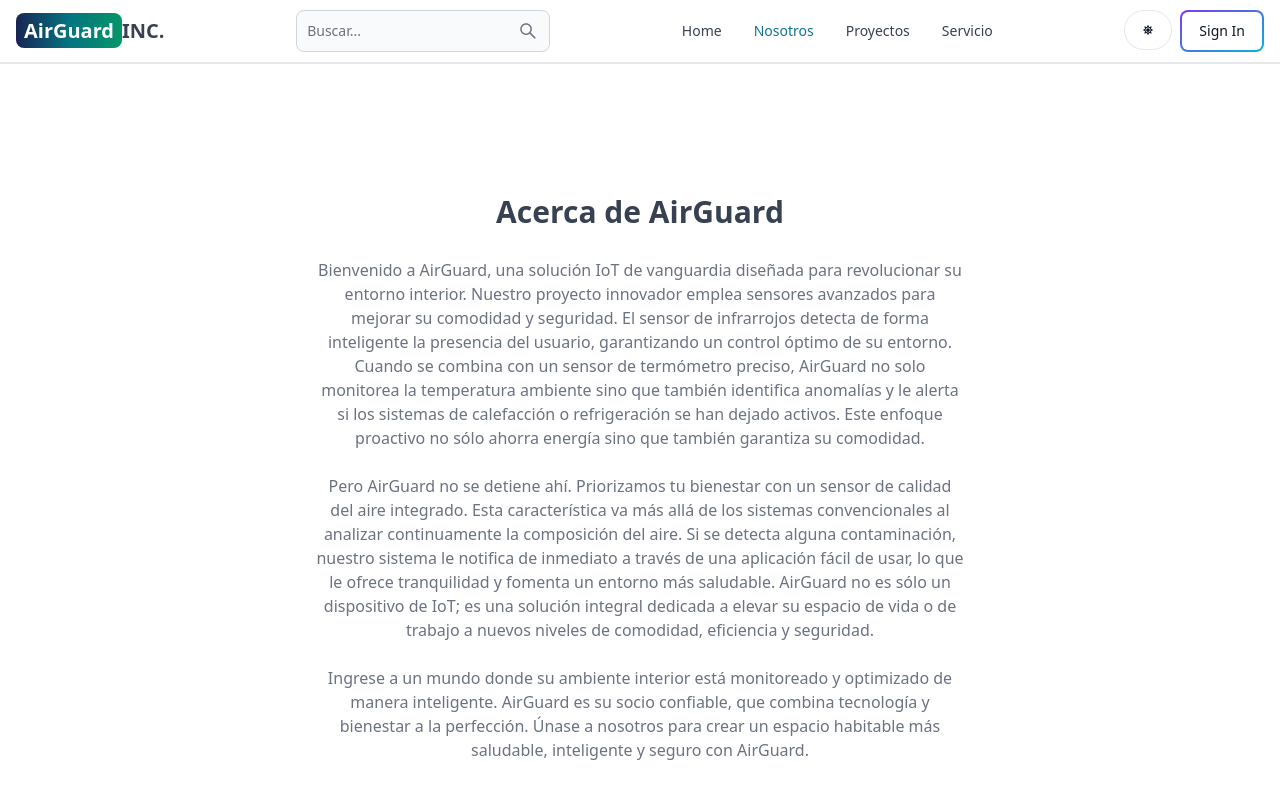
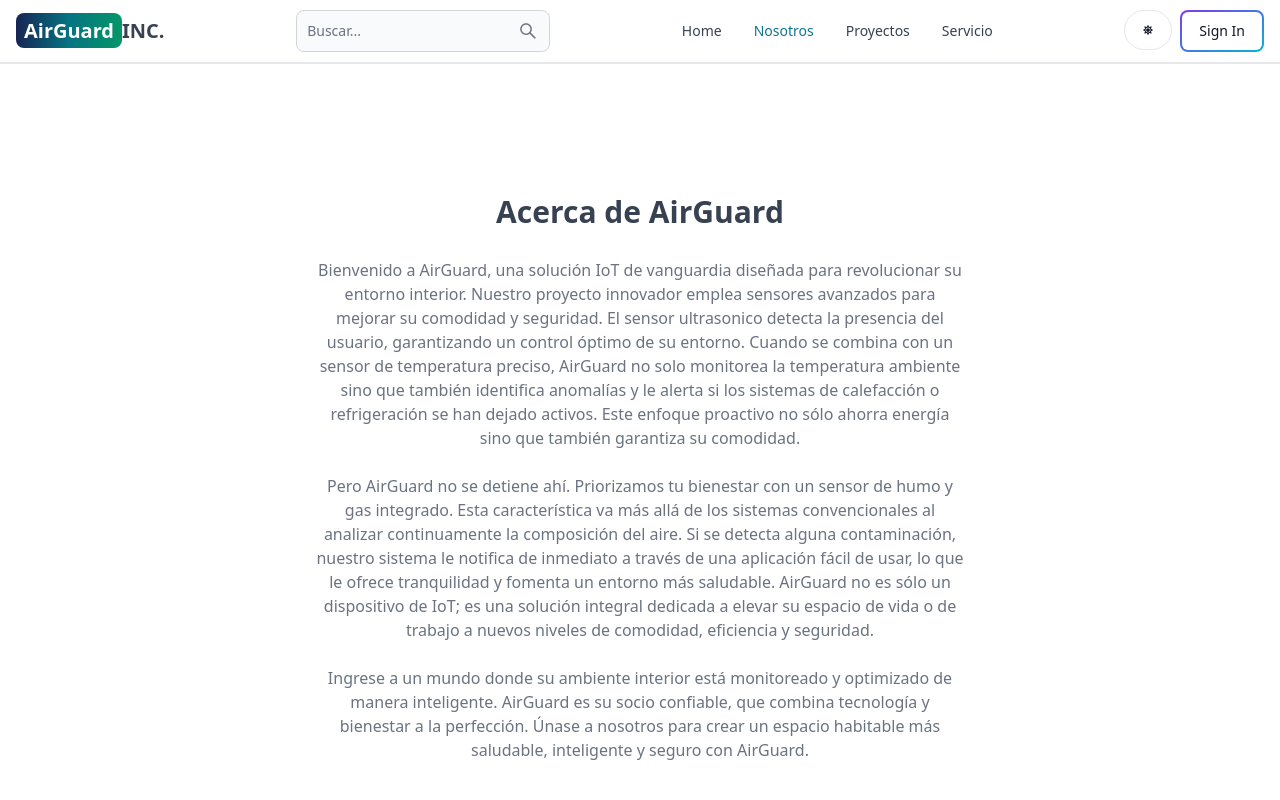
Before and after one commit to Diomastrio/AirGuard-web, a React (Vite) app in the folder client/: page /about in a window 1280 px wide. Shown: the top 800 px of the page. Built offline with nearby package versions, Linux system fonts and the light colour scheme; no server answers; what mqtt would draw is missing.

Commit message:
optimized interface

```diff
--- a/client/src/components/SetParams.jsx
+++ b/client/src/components/SetParams.jsx
@@ -129,6 +129,7 @@ export default function SetParams() {
           backgroundImage: `linear-gradient(to right, #4299e1 0%, #4299e1 ${0}%, #d1d5db ${temp}%, #d1d5db 100%)`,
         }}
       />
+      <div className=" pb-6"></div>
       {/* description: below is the way of figuring if there is gas detected and movement */}
       <h3 className="flex items-center mr-4">Gas</h3>
       <span className="text-gray-700 dark:text-white pb-3">{gasNum} ppm</span>
@@ -144,34 +145,10 @@ export default function SetParams() {
         }}
       />
       <div className=" pb-6"></div>
+      <h3 className="flex items-center ml-2">Movimiento</h3>
+      <div className=" pb-6"></div>
       <div className="flex flex-wrap justify-between">
         <div className=" px-2"></div>
-        <h3 className="flex items-center ml-2">Movimiento</h3>
-        <ul
-          role="list"
-          className="max-w-sm ml-10 divide-y divide-gray-200 dark:divide-gray-700"
-        >
-          {isMovementActive ? (
-            <li className="py-3 sm:py-4">
-              <div className="flex items-center space-x-3 rtl:space-x-reverse">
-                <span className="inline-flex items-center bg-green-100 text-green-800 text-xs font-medium px-2.5 py-0.5 rounded-full dark:bg-green-900 dark:text-green-300">
-                  <span className="w-2 h-2 me-1 bg-green-500 rounded-full"></span>
-                  Activo
-                </span>
-              </div>
-            </li>
-          ) : (
-            <li className="py-3 sm:py-4">
-              <div className="flex items-center space-x-3 rtl:space-x-reverse">
-                <span className="inline-flex items-center bg-red-100 text-red-800 text-xs font-medium px-2.5 py-0.5 rounded-full dark:bg-red-900 dark:text-red-300">
-                  <span className="w-2 h-2 me-1 bg-red-500 rounded-full"></span>
-                  Inactivo
-                </span>
-              </div>
-            </li>
-          )}
-          <RadioWithToggleText />
-        </ul>
         <div className="flex px-2">
           <button
             type="button"
--- a/client/src/pages/About.jsx
+++ b/client/src/pages/About.jsx
@@ -11,19 +11,19 @@ export default function About() {
               Bienvenido a AirGuard, una solución IoT de vanguardia diseñada
               para revolucionar su entorno interior. Nuestro proyecto innovador
               emplea sensores avanzados para mejorar su comodidad y seguridad.
-              El sensor de infrarrojos detecta de forma inteligente la presencia
-              del usuario, garantizando un control óptimo de su entorno. Cuando
-              se combina con un sensor de termómetro preciso, AirGuard no solo
-              monitorea la temperatura ambiente sino que también identifica
-              anomalías y le alerta si los sistemas de calefacción o
-              refrigeración se han dejado activos. Este enfoque proactivo no
-              sólo ahorra energía sino que también garantiza su comodidad.
+              El sensor ultrasonico detecta la presencia del usuario,
+              garantizando un control óptimo de su entorno. Cuando se combina
+              con un sensor de temperatura preciso, AirGuard no solo monitorea
+              la temperatura ambiente sino que también identifica anomalías y le
+              alerta si los sistemas de calefacción o refrigeración se han
+              dejado activos. Este enfoque proactivo no sólo ahorra energía sino
+              que también garantiza su comodidad.
             </p>
 
             <p>
               Pero AirGuard no se detiene ahí. Priorizamos tu bienestar con un
-              sensor de calidad del aire integrado. Esta característica va más
-              allá de los sistemas convencionales al analizar continuamente la
+              sensor de humo y gas integrado. Esta característica va más allá de
+              los sistemas convencionales al analizar continuamente la
               composición del aire. Si se detecta alguna contaminación, nuestro
               sistema le notifica de inmediato a través de una aplicación fácil
               de usar, lo que le ofrece tranquilidad y fomenta un entorno más
```
